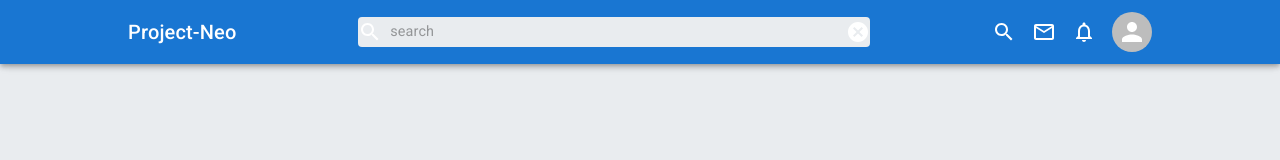
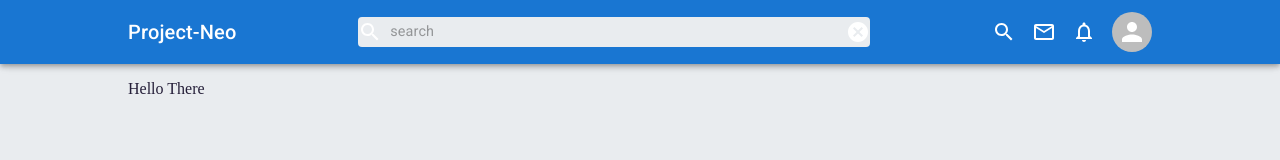
Before and after one commit to jpzambranoleon/project-neo-front-end, a React (Create React App) app: page /projects in a window 1280 px wide. Shown: the top 160 px of the page. Built offline with nearby package versions, Linux system fonts and the light colour scheme.

Commit message:
updated ProjectsPage.jsx

```diff
--- a/src/pages/projectsPage/ProjectsPage.jsx
+++ b/src/pages/projectsPage/ProjectsPage.jsx
@@ -1,6 +1,7 @@
 import { Box, Grid } from "@mui/material";
 import Navbar from "../../components/Navbar";
 import { makeStyles } from "@mui/styles";
+import ProjectBox from "./components/ProjectBox";
 
 const useStyles = makeStyles((theme) => ({
     boxContainer: {
@@ -21,7 +22,7 @@ export default function ProjectsPage() {
             <Box className={classes.boxContainer}>
                 <Grid container>
                     <Grid item sm={12}>
-                        <div>Projects</div>
+                        <ProjectBox />
                     </Grid>
                 </Grid>
             </Box>
```
